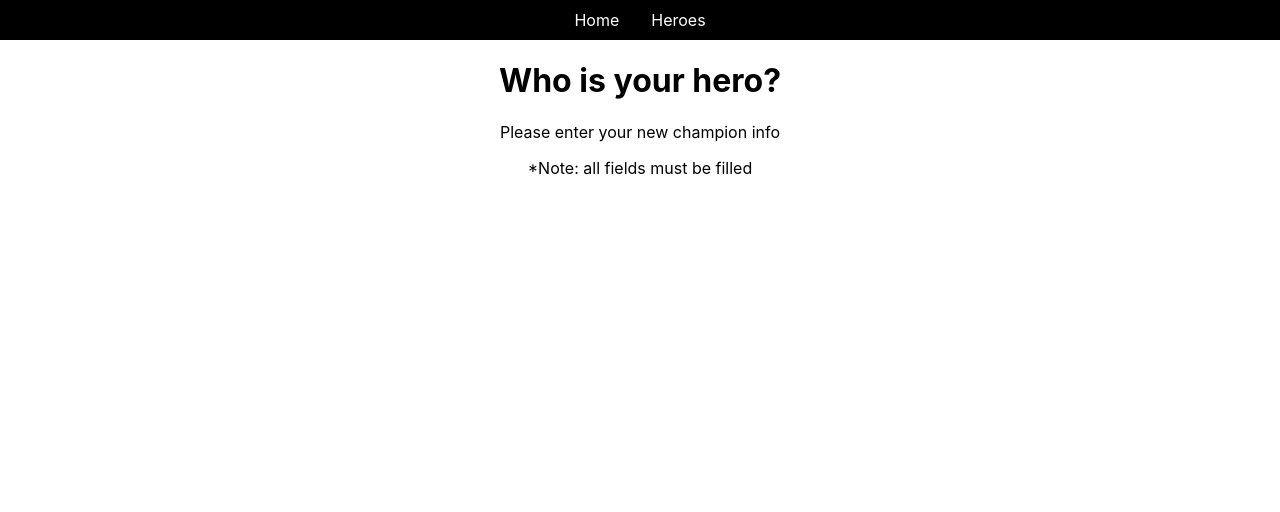
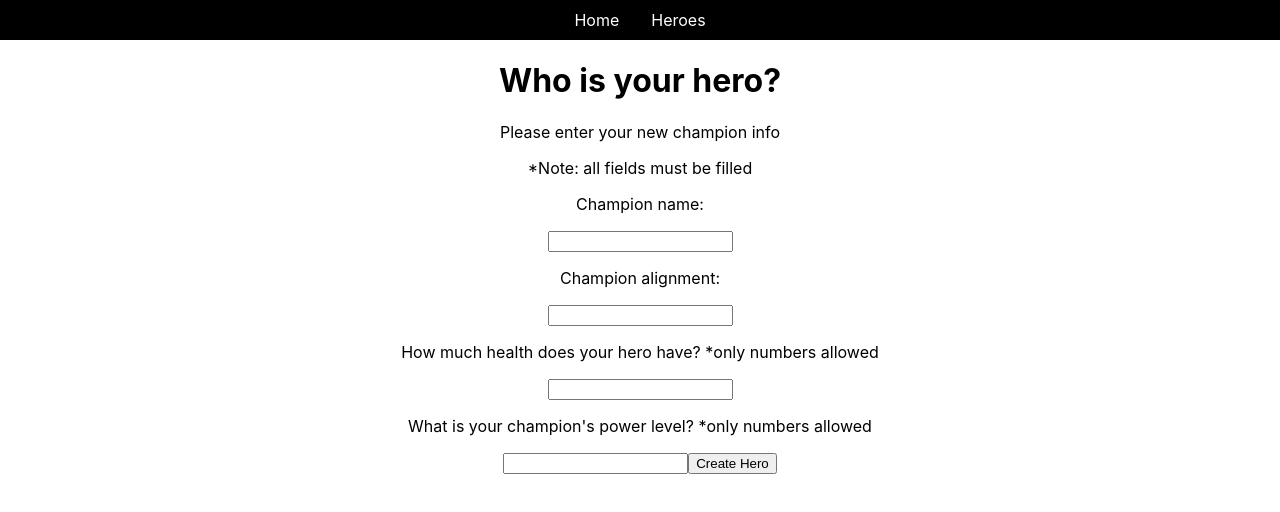
Before and after one commit to XavioArts/hackathon_prep, a React (Create React App) app in the folder client/: page /champs/new in a window 1280 px wide. Shown: the top 512 px of the page. Built offline with nearby package versions, Linux system fonts and the light colour scheme.

Commit message:
new Champion done

```diff
--- a/client/src/components/ChampNew.js
+++ b/client/src/components/ChampNew.js
@@ -1,12 +1,46 @@
-import React from "react";
+import axios from "axios";
+import React, { useState } from "react";
+import { useNavigate } from "react-router";
 
 const ChampNew = () => {
+
+    const navigate = useNavigate();
+
+    const [name, setName] = useState("");
+    const [align, setAlign] = useState("");
+    const [health, setHealth] = useState(null);
+    const [power, setPower] = useState(null);
+
+    const handleSubmit = async (e) => {
+        e.preventDefault();
+        // make sure the page doesnt reload
+        const newChamp = {
+            name: name,
+            align: align,
+            health: health,
+            power: power,
+        };
+        await axios.post("/api/champs", newChamp);
+        navigate("/champs");
+    };
+
     return (
         <div>
             <h1>Who is your hero?</h1>
             <p>Please enter your new champion info</p>
             <p>*Note: all fields must be filled</p>
             {/* form will go here  */}
+            <form onSubmit={handleSubmit}>
+                <p>Champion name:</p>
+                <input value={name} onChange={(e) => setName(e.target.value)} />
+                <p>Champion alignment:</p>
+                <input value={align} onChange={(e) => setAlign(e.target.value)} />
+                <p>How much health does your hero have? *only numbers allowed</p>
+                <input value={health} onChange={(e) => setHealth(e.target.value)} />
+                <p>What is your champion's power level? *only numbers allowed</p>
+                <input value={power} onChange={(e) => setPower(e.target.value)} />
+                <button>Create Hero</button>
+            </form>
         </div>
     );
 };
```
